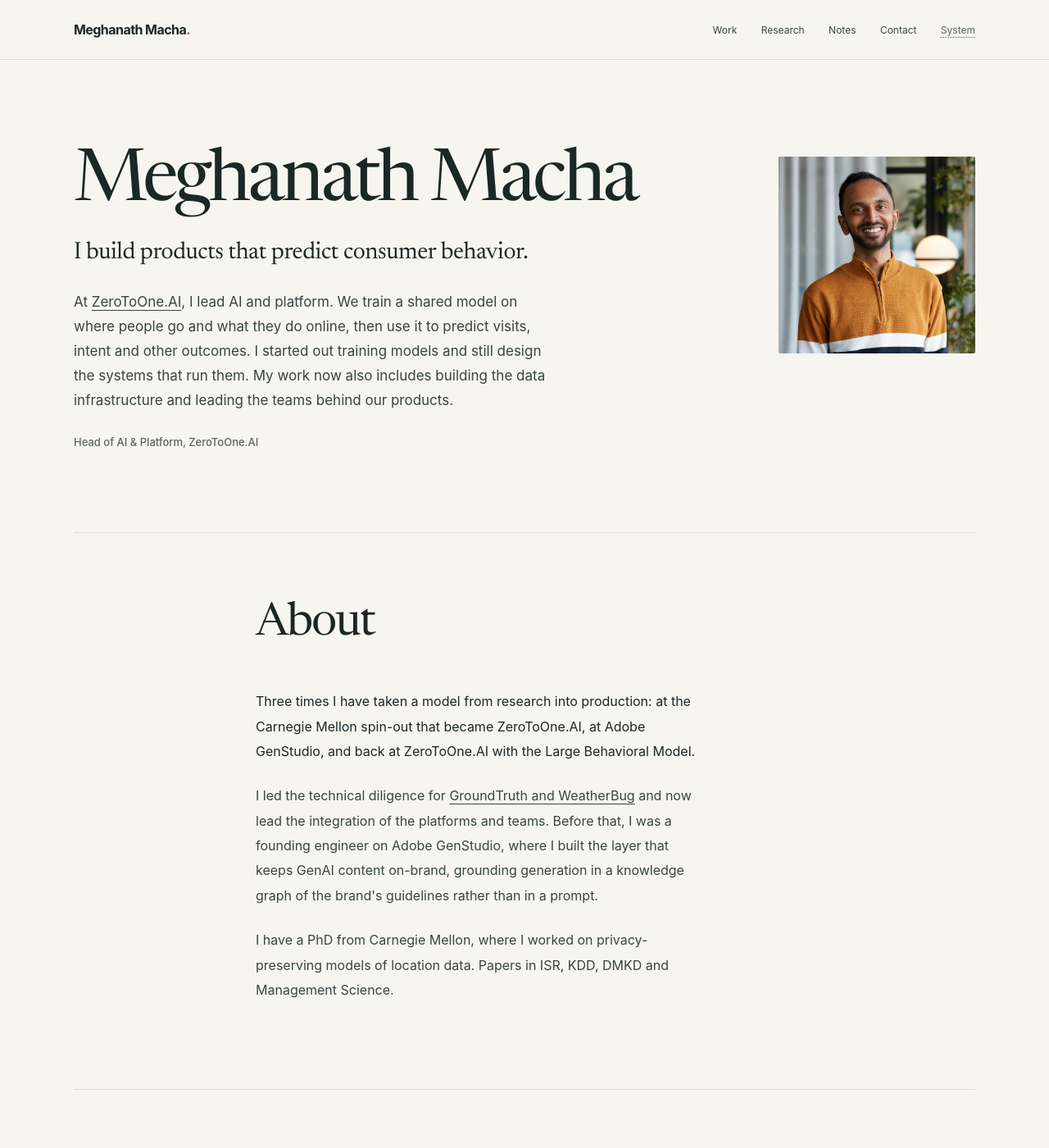
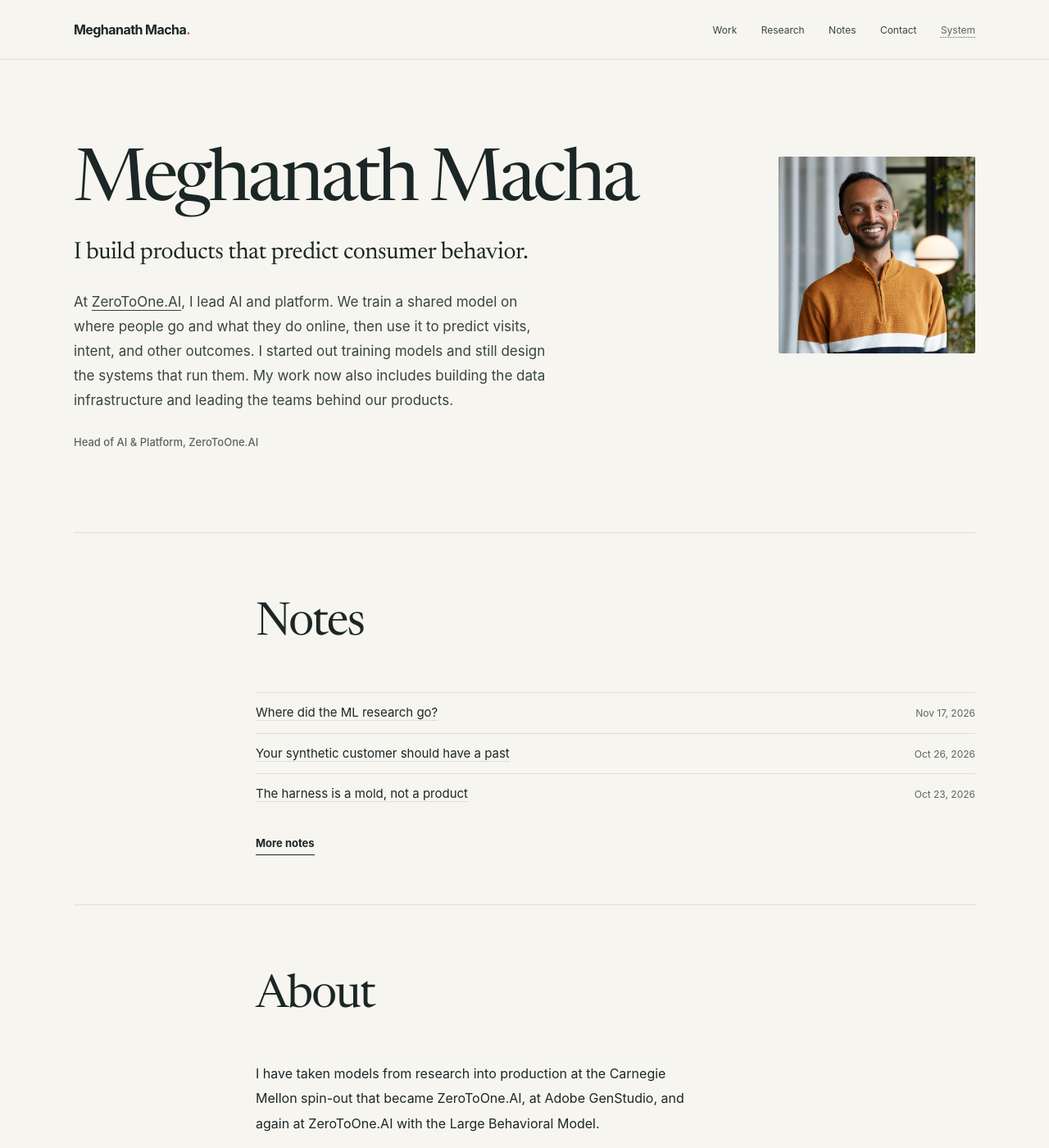
Before and after one commit to mmacha/mmacha.github.io, a Jekyll site: the page built from index.html, in a window 1280 px wide and 1400 px high. Shown: the whole window at 82% size. Built offline with Jekyll 4.4.1, drawn with Linux system fonts in a browser that asks for light colours; some of the changed text lies outside the part shown.

Commit message:
Refine homepage layout and editorial copy

```diff
--- a/index.html
+++ b/index.html
@@ -11,7 +11,7 @@ og_type: profile
         <h1 id="hero-title">Meghanath Macha</h1>
         <div class="hero-copy">
           <p class="hero-lead">I build products that predict consumer behavior.</p>
-          <p class="hero-second">At <a href="https://www.zerotoone.ai/" target="_blank" rel="noopener noreferrer">ZeroToOne.AI</a>, I lead AI and platform. We train a shared model on where people go and what they do online, then use it to predict visits, intent and other outcomes. I started out training models and still design the systems that run them. My work now also includes building the data infrastructure and leading the teams behind our products.</p>
+          <p class="hero-second">At <a href="https://www.zerotoone.ai/" target="_blank" rel="noopener noreferrer">ZeroToOne.AI</a>, I lead AI and platform. We train a shared model on where people go and what they do online, then use it to predict visits, intent, and other outcomes. I started out training models and still design the systems that run them. My work now also includes building the data infrastructure and leading the teams behind our products.</p>
         </div>
         <p class="role">Head of AI &amp; Platform, ZeroToOne.AI</p>
       </div>
@@ -19,10 +19,22 @@ og_type: profile
     </div>
   </section>
 
+  <section id="notes" class="section wrap notes-section" aria-labelledby="notes-title">
+    <div class="section-head"><div></div><div><h2 id="notes-title">Notes</h2></div></div>
+    <div class="two-col"><div></div><div>
+      <ul class="note-recent">
+{%- for post in site.posts limit:3 %}
+        <li class="note-recent-row"><a href="{{ post.url }}">{{ post.title }}</a><time datetime="{{ post.date | date_to_xmlschema }}">{{ post.date | date: "%b %-d, %Y" }}</time></li>
+{%- endfor %}
+      </ul>
+      <p class="notes-bottom"><a href="/notes/">More notes</a></p>
+    </div></div>
+  </section>
+
   <section id="about" class="section wrap" aria-labelledby="about-title">
     <div class="section-head"><div></div><div><h2 id="about-title">About</h2></div></div>
     <div class="two-col"><div></div><div class="bio-content">
-      <p>Three times I have taken a model from research into production: at the Carnegie Mellon spin-out that became ZeroToOne.AI, at Adobe GenStudio, and back at ZeroToOne.AI with the Large Behavioral Model.</p>
+      <p>I have taken models from research into production at the Carnegie Mellon spin-out that became ZeroToOne.AI, at Adobe GenStudio, and again at ZeroToOne.AI with the Large Behavioral Model.</p>
       <p>I led the technical diligence for <a href="https://www.prnewswire.com/news-releases/zerotooneai-acquires-groundtruth-to-deploy-at-scale-an-ai-driven-predictive-intelligence-platform-for-enterprise-decision-systems-302724815.html" target="_blank" rel="noopener noreferrer">GroundTruth and WeatherBug</a> and now lead the integration of the platforms and teams. Before that, I was a founding engineer on Adobe GenStudio, where I built the layer that keeps GenAI content on-brand, grounding generation in a knowledge graph of the brand's guidelines rather than in a prompt.</p>
       <p>I have a PhD from Carnegie Mellon, where I worked on privacy-preserving models of location data. Papers in ISR, KDD, DMKD and Management&nbsp;Science.</p>
     </div></div>
@@ -43,10 +55,7 @@ og_type: profile
         <h3>Audiences you can describe and check</h3>
         <p>Audience requests used to go through engineers and took about two weeks. Now a planner describes who they want to reach, the agent turns that into an audience definition over the model's predictions, and the planner reviews what the system understood before using it. Time to a new audience is 24 to 48 hours, set by the daily scoring refresh rather than by the agent. The definition is a readable object rather than a trained artifact, so it can be checked, compared and reused across products.</p>
       </div></article>
-      <article class="work-item"><div class="work-number">04</div><div>
-        <h3>Deciding what to buy and what to build</h3>
-        <p>Before ZeroToOne.AI acquired GroundTruth and WeatherBug, I led the technical diligence: what each platform could do, what would have to be rebuilt, and where their data and identity systems overlapped with ours. The integration plan that followed had to keep two live ad platforms running while the models, data layer and teams were brought together. That is the work I lead now.</p>
-      </div></article>
+
     </div>
   </section>
 
@@ -79,18 +88,6 @@ og_type: profile
     </div></div>
   </section>
 
-  <section id="notes" class="section wrap notes-section" aria-labelledby="notes-title">
-    <div class="section-head"><div></div><div><h2 id="notes-title">Notes</h2></div></div>
-    <div class="two-col"><div></div><div>
-      <ul class="note-recent">
-{%- for post in site.posts limit:3 %}
-        <li class="note-recent-row"><a href="{{ post.url }}">{{ post.title }}</a><time datetime="{{ post.date | date_to_xmlschema }}">{{ post.date | date: "%b %-d, %Y" }}</time></li>
-{%- endfor %}
-      </ul>
-      <p class="notes-bottom"><a href="/notes/">More notes</a></p>
-    </div></div>
-  </section>
-
   <section id="contact" class="section wrap contact" aria-labelledby="contact-title">
     <div class="section-head"><div></div><div><h2 id="contact-title">Contact</h2></div></div>
     <div class="two-col"><div></div><div>
```
